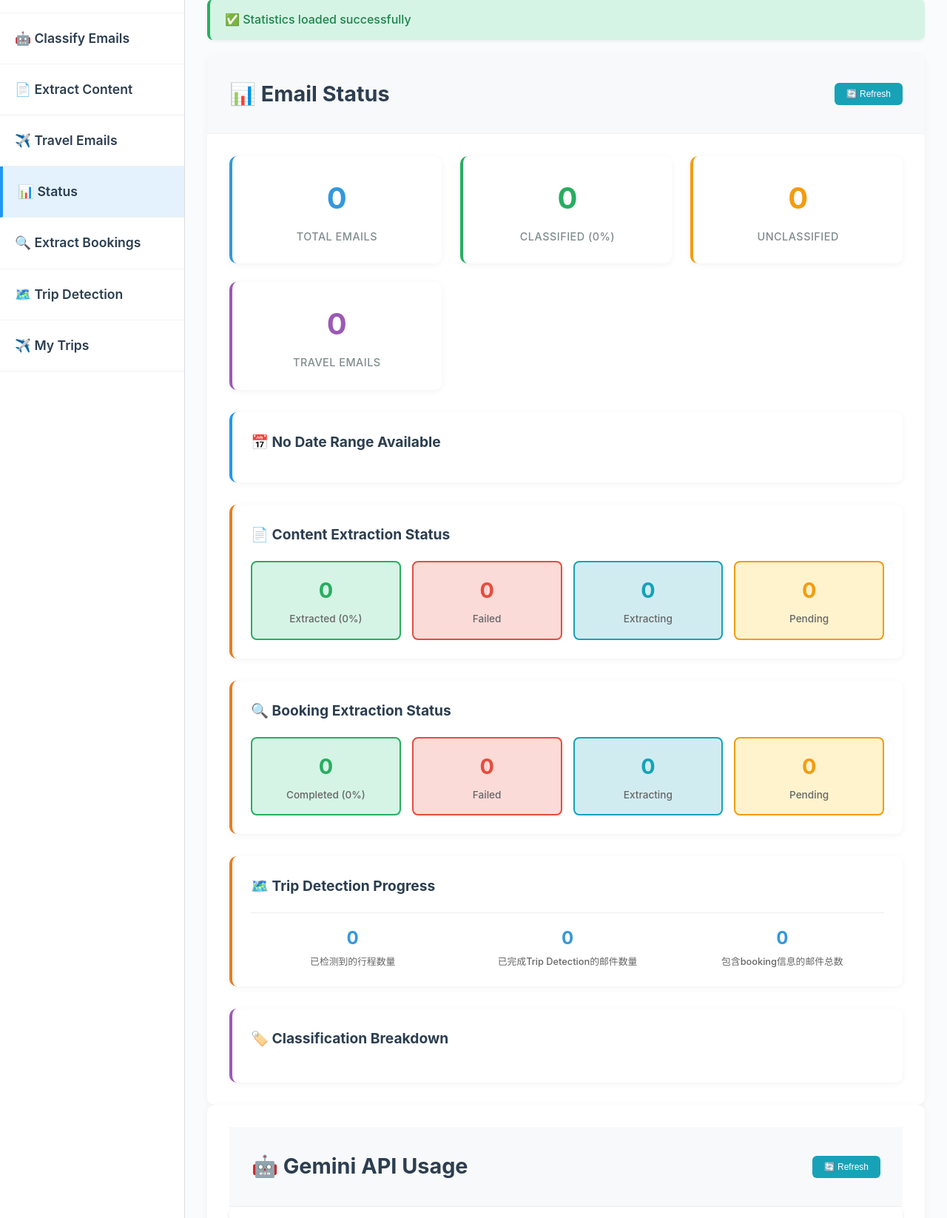
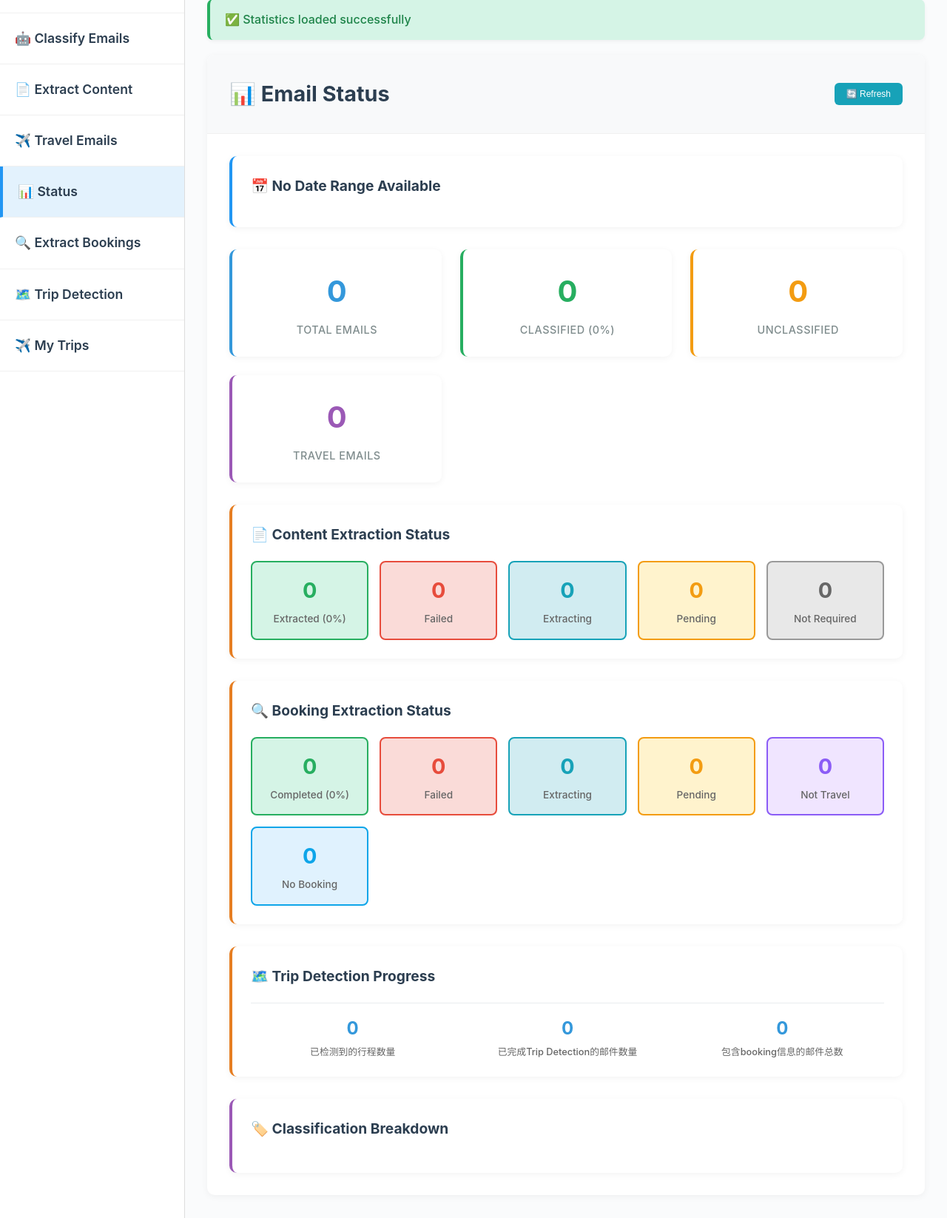
Before and after one commit to guoyumin/mytrips, a FastAPI app: page / in a window 1280 px wide. Shown: the part 173-1819 px from the top of the page at 74% size. Run offline with FastAPI, Linux system fonts and the light colour scheme; data that the repository does not hold is empty.

Commit message:
feat: Update frontend status display and remove usage sections
- Move date range to the top of status display
- Add not_required count to content extraction status
- Add not_travel and no_booking counts to booking extraction status
- Remove Gemini usage section from frontend
- Update backend API to provide new status counts
- Add CSS styles for new status items
- Fix JavaScript error from removed gemini-usage-section

🤖 Generated with [Claude Code](https://claude.ai/code)

Co-Authored-By: Claude <noreply@anthropic.com>

```diff
--- a/backend/api/email_router.py
+++ b/backend/api/email_router.py
@@ -503,10 +503,13 @@ async def get_detailed_email_stats() -> Dict:
         content_failed_count = 0
         content_extracting_count = 0
         content_pending_count = 0
+        content_not_required_count = 0
         booking_completed_count = 0
         booking_failed_count = 0
         booking_extracting_count = 0
         booking_pending_count = 0
+        booking_not_travel_count = 0
+        booking_no_booking_count = 0
 
         try:
             # 检查EmailContent表是否有新字段
@@ -529,6 +532,18 @@ async def get_detailed_email_stats() -> Dict:
             content_extracting_count = db.query(EmailContent).filter(
                 EmailContent.extraction_status == 'extracting',
                 EmailContent.email_id.in_(travel_email_ids_list)
+            ).count()
+
+            # Count not_required status for non-travel emails
+            non_travel_email_ids_list = [
+                row[0] for row in db.query(Email.email_id).filter(
+                    ~Email.classification.in_(TRAVEL_CATEGORIES)
+                ).all()
+            ]
+
+            content_not_required_count = db.query(EmailContent).filter(
+                EmailContent.extraction_status == 'not_required',
+                EmailContent.email_id.in_(non_travel_email_ids_list)
             ).count()
 
             content_pending_count = total_travel_emails - content_extracted_count - content_failed_count - content_extracting_count
@@ -554,6 +569,12 @@ async def get_detailed_email_stats() -> Dict:
                 booking_no_booking_count = db.query(EmailContent).filter(
                     EmailContent.booking_extraction_status == 'no_booking',
                     EmailContent.email_id.in_(travel_email_ids_list)
+                ).count()
+
+                # 查询not_travel状态的数量
+                booking_not_travel_count = db.query(EmailContent).filter(
+                    EmailContent.booking_extraction_status == 'not_travel',
+                    EmailContent.email_id.in_(non_travel_email_ids_list)
                 ).count()
 
                 # 真正的pending数量应该直接查询
@@ -590,11 +611,13 @@ async def get_detailed_email_stats() -> Dict:
                 'failed': content_failed_count,
                 'extracting': content_extracting_count,
                 'pending': content_pending_count if content_pending_count > 0 else 0,
+                'not_required': content_not_required_count,
                 'extraction_rate': round(content_extracted_count / total_travel_emails * 100, 1) if total_travel_emails > 0 else 0
             },
             'booking_extraction': {
                 'completed': booking_completed_count,
                 'no_booking': booking_no_booking_count if 'booking_no_booking_count' in locals() else 0,
+                'not_travel': booking_not_travel_count if 'booking_not_travel_count' in locals() else 0,
                 'failed': booking_failed_count,
                 'extracting': booking_extracting_count,
                 'pending': booking_pending_count if booking_pending_count > 0 else 0,
--- a/frontend/index.html
+++ b/frontend/index.html
@@ -217,16 +217,6 @@
                     </div>
                 </div>
 
-                <!-- Gemini Usage Section -->
-                <div id="gemini-usage-section" class="function-section" style="display:block;">
-                    <div class="section-header">
-                        <h2>🤖 Gemini API Usage</h2>
-                        <button onclick="refreshGeminiUsage()" class="refresh-btn">🔄 Refresh</button>
-                    </div>
-                    <div id="gemini-usage-content">
-                        <!-- Gemini usage stats will be loaded here -->
-                    </div>
-                </div>
 
                 <!-- Booking Extraction Section -->
                 <div id="booking-extraction-section" class="function-section" style="display:none;">
@@ -285,6 +275,6 @@
         </div>
     </div>
 
-    <script src="/static/js/app.js?v=18"></script>
+    <script src="/static/js/app.js?v=19"></script>
 </body>
 </html>
--- a/frontend/static/css/app.css
+++ b/frontend/static/css/app.css
@@ -778,6 +778,21 @@ button:disabled {
     border-color: #f39c12;
 }
 
+.extraction-item.not-required {
+    background: #e8e8e8;
+    border-color: #999;
+}
+
+.extraction-item.not-travel {
+    background: #f0e5ff;
+    border-color: #8b5cf6;
+}
+
+.extraction-item.no-booking {
+    background: #e0f2fe;
+    border-color: #0ea5e9;
+}
+
 .extraction-number {
     font-size: 1.8rem;
     font-weight: bold;
@@ -798,6 +813,18 @@ button:disabled {
 
 .extraction-item.pending .extraction-number {
     color: #f39c12;
+}
+
+.extraction-item.not-required .extraction-number {
+    color: #666;
+}
+
+.extraction-item.not-travel .extraction-number {
+    color: #8b5cf6;
+}
+
+.extraction-item.no-booking .extraction-number {
+    color: #0ea5e9;
 }
 
 .extraction-label {
--- a/frontend/static/js/app.js
+++ b/frontend/static/js/app.js
@@ -102,7 +102,7 @@ class EmailImportApp {
         document.getElementById('extract-section').style.display = 'none';
         document.getElementById('travel-emails-section').style.display = 'none';
         document.getElementById('status-section').style.display = 'none';
-        document.getElementById('gemini-usage-section').style.display = 'none';
+        // Removed gemini-usage-section as it no longer exists
         document.getElementById('booking-extraction-section').style.display = 'none';
         document.getElementById('trip-detection-section').style.display = 'none';
         document.getElementById('my-trips-section').style.display = 'none';
@@ -144,9 +144,9 @@ class EmailImportApp {
 
     showStatusSection() {
         document.getElementById('status-section').style.display = 'block';
-        document.getElementById('gemini-usage-section').style.display = 'block';
+        // Removed Gemini usage section display
         this.loadStatusData();
-        this.loadGeminiUsageData();
+        // Removed loadGeminiUsageData call
     }
 
     showBookingExtractionSection() {
@@ -1172,6 +1172,15 @@ class EmailImportApp {
 
         statusContent.innerHTML = `
             <div class="status-overview">
+                <!-- Date Range (moved to top) -->
+                ${stats.date_range ? `
+                <div class="date-range-card">
+                    <h3>📅 Date Range</h3>
+                    <p><strong>From:</strong> ${stats.date_range.oldest}</p>
+                    <p><strong>To:</strong> ${stats.date_range.newest}</p>
+                </div>
+                ` : '<div class="date-range-card"><h3>📅 No Date Range Available</h3></div>'}
+
                 <!-- Basic Stats -->
                 <div class="stats-grid">
                     <div class="stat-card primary">
@@ -1192,16 +1201,7 @@ class EmailImportApp {
                     </div>
                 </div>
 
-                <!-- Date Range -->
-                ${stats.date_range ? `
-                <div class="date-range-card">
-                    <h3>📅 Date Range</h3>
-                    <p><strong>From:</strong> ${stats.date_range.oldest}</p>
-                    <p><strong>To:</strong> ${stats.date_range.newest}</p>
-                </div>
-                ` : '<div class="date-range-card"><h3>📅 No Date Range Available</h3></div>'}
-
-                <!-- Content Extraction Stats -->
+                <!-- Content Extraction Stats (with not_required added) -->
                 <div class="extraction-stats-card">
                     <h3>📄 Content Extraction Status</h3>
                     <div class="extraction-grid">
@@ -1221,10 +1221,14 @@ class EmailImportApp {
                             <span class="extraction-number">${stats.content_extraction.pending}</span>
                             <span class="extraction-label">Pending</span>
                         </div>
-                    </div>
-                </div>
-
-                <!-- Booking Extraction Stats -->
+                        <div class="extraction-item not-required">
+                            <span class="extraction-number">${stats.content_extraction.not_required || 0}</span>
+                            <span class="extraction-label">Not Required</span>
+                        </div>
+                    </div>
+                </div>
+
+                <!-- Booking Extraction Stats (with not_travel and no_booking added) -->
                 ${stats.booking_extraction ? `
                 <div class="extraction-stats-card">
                     <h3>🔍 Booking Extraction Status</h3>
@@ -1244,6 +1248,14 @@ class EmailImportApp {
                         <div class="extraction-item pending">
                             <span class="extraction-number">${stats.booking_extraction.pending || 0}</span>
                             <span class="extraction-label">Pending</span>
+                        </div>
+                        <div class="extraction-item not-travel">
+                            <span class="extraction-number">${stats.booking_extraction.not_travel || 0}</span>
+                            <span class="extraction-label">Not Travel</span>
+                        </div>
+                        <div class="extraction-item no-booking">
+                            <span class="extraction-number">${stats.booking_extraction.no_booking || 0}</span>
+                            <span class="extraction-label">No Booking</span>
                         </div>
                     </div>
                 </div>
```
